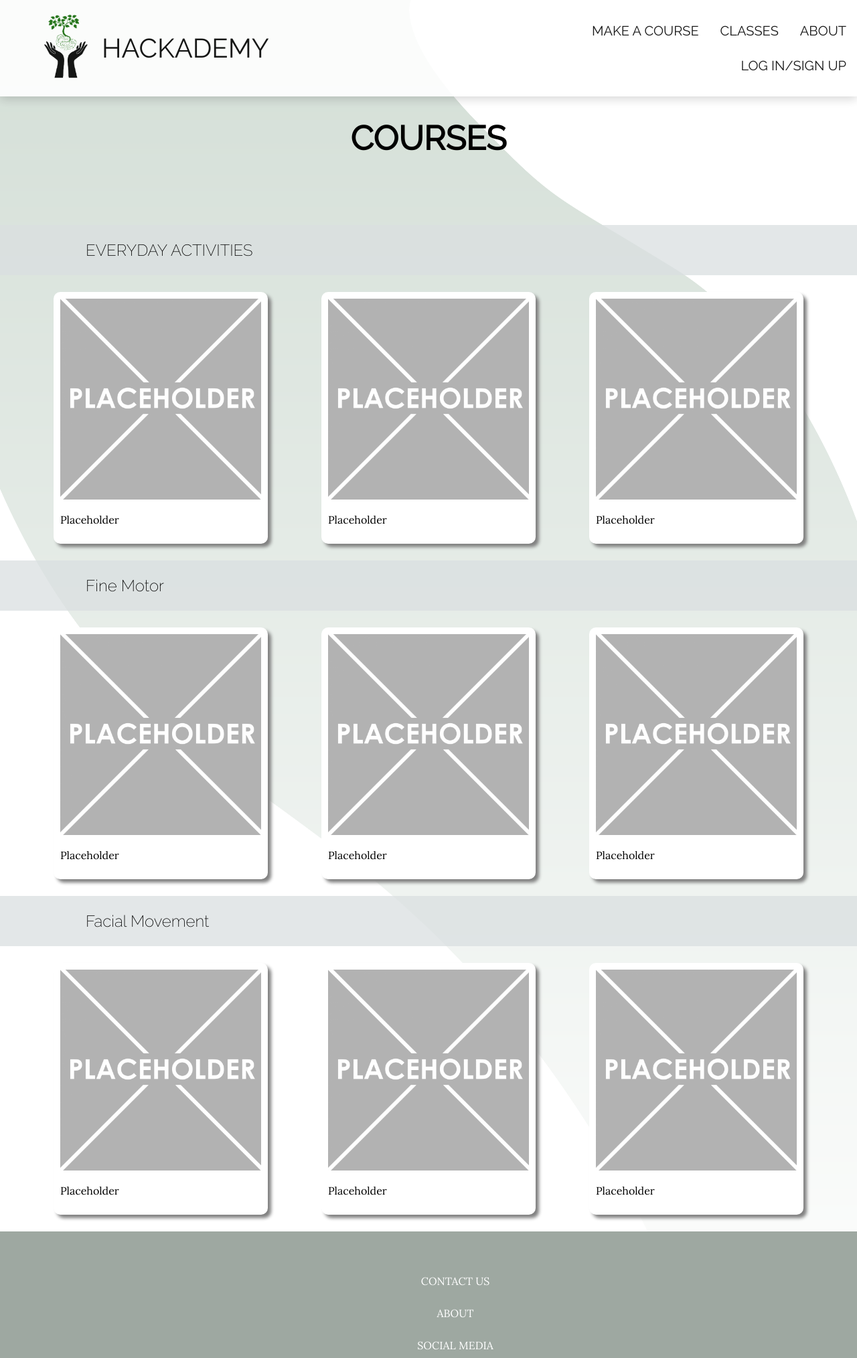
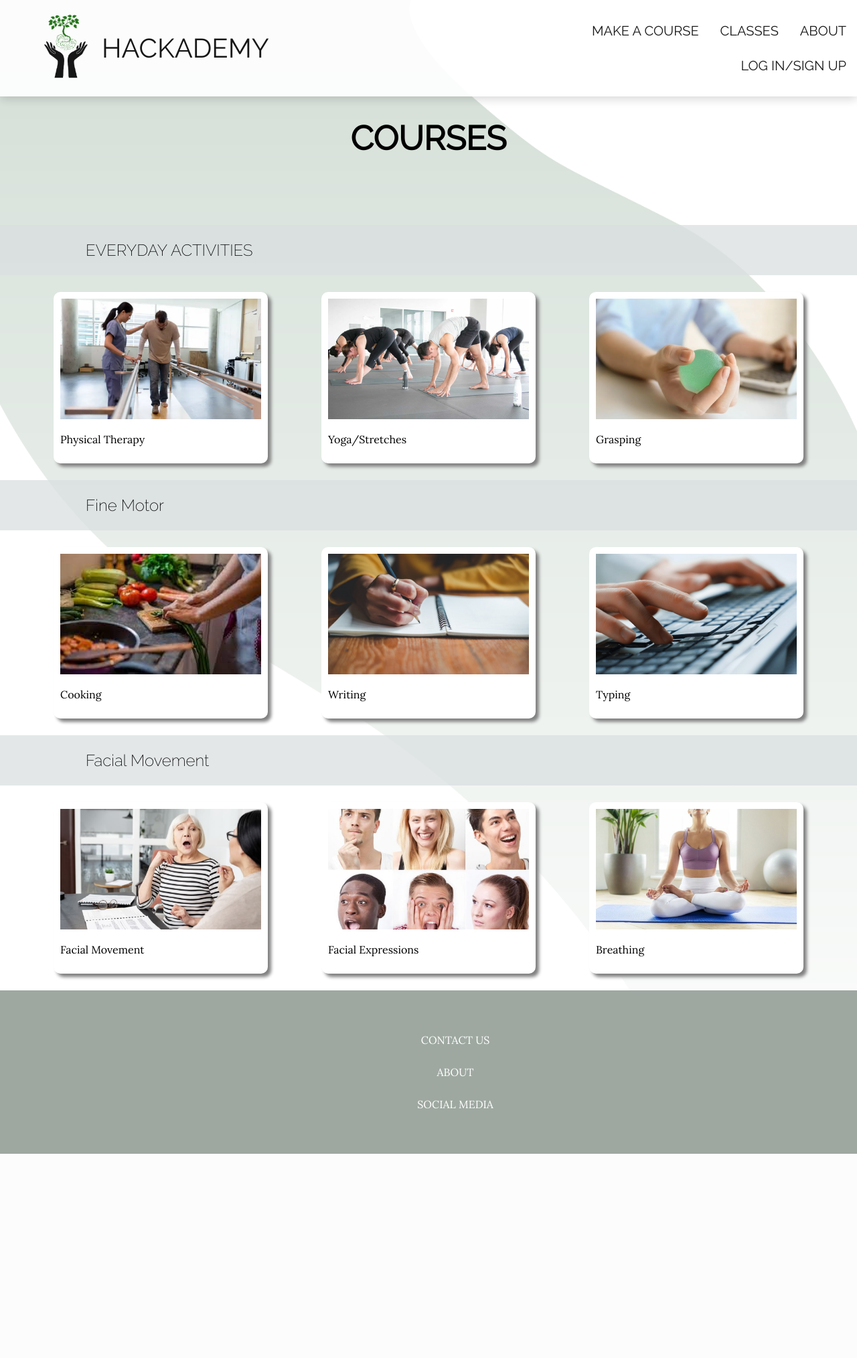
Before and after one commit to MaElisa/hackademy, a Flask app: template templates/classes.html in a window 1280 px wide. Shown: the top 2028 px of the page at 67% size. After the commit the page ends 1723 px from the top, so only its background shows below. Run offline with Flask 2, Linux system fonts and the light colour scheme; the template is opened without the code that fills it, so the values that code supplies are empty.

Commit message:
added images and course title

```diff
--- a/templates/classes.html
+++ b/templates/classes.html
@@ -12,7 +12,7 @@
   <body id='classes-body'>
     <navbar>
       <ul id='logo-menu'>
-        <li id='logo-list'><a href=""><img id='logo' src='../static/images/Logo.png'></a></li>
+        <li id='logo-list'><a href="home.html"><img id='logo' src='../static/images/Logo.png'></a></li>
         <li id='hackademy'>HACKADEMY</li>
       </ul>
       <ul id='menu-items'>
@@ -30,16 +30,16 @@
         <div id='header2'><h2>EVERYDAY ACTIVITIES</h2></div>
         <div class='class-collection'>
           <div class='class'>
-            <img src='../static/images/img-holder.png'>
-            <p> Placeholder </p>
+            <img src='../static/images/physical-therapy.png'>
+            <p> Physical Therapy </p>
           </div>
           <div class='class'>
-            <img src='../static/images/img-holder.png'>
-            <p> Placeholder </p>
+            <img src='../static/images/yoga.png'>
+            <p> Yoga/Stretches </p>
           </div>
           <div class='class'>
-            <img src='../static/images/img-holder.png'>
-            <p> Placeholder </p>
+            <img src='../static/images/grasping.png'>
+            <p> Grasping </p>
           </div>
           </div>
       </div>
@@ -47,16 +47,16 @@
       <div id='header2'><h2>Fine Motor</h2></div>
         <div class='class-collection'>
           <div class='class'>
-            <img src='../static/images/img-holder.png'>
-            <p> Placeholder </p>
+            <img src='../static/images/cooking.png'>
+            <p> Cooking </p>
           </div>
           <div class='class'>
-            <img src='../static/images/img-holder.png'>
-            <p> Placeholder </p>
+            <img src='../static/images/writing.png'>
+            <p> Writing </p>
           </div>
           <div class='class'>
-            <img src='../static/images/img-holder.png'>
-            <p> Placeholder </p>
+            <img src='../static/images/typing.png'>
+            <p> Typing </p>
           </div>
         </div>
       </div>
@@ -64,16 +64,16 @@
         <div id='header2'><h2>Facial Movement</h2></div>
         <div class='class-collection'>
           <div class='class'>
-            <img src='../static/images/img-holder.png'>
-            <p> Placeholder </p>
+            <img src='../static/images/speaking.png'>
+            <p> Facial Movement </p>
           </div>
           <div class='class'>
-            <img src='../static/images/img-holder.png'>
-            <p> Placeholder </p>
+            <img src='../static/images/facial-expressions.png'>
+            <p> Facial Expressions </p>
           </div>
           <div class='class'>
-            <img src='../static/images/img-holder.png'>
-            <p> Placeholder </p>
+            <img src='../static/images/breathing.png'>
+            <p> Breathing </p>
           </div>
         </div>
       </div>
--- a/templates/home.html
+++ b/templates/home.html
@@ -11,12 +11,12 @@
   <body id='home-body'>
     <navbar>
       <ul id='logo-menu'>
-        <li id='logo-list'><a href=""><img id='logo' src='../static/images/Logo.png'></a></li>
+        <li id='logo-list'><a href="home.html"><img id='logo' src='../static/images/Logo.png'></a></li>
         <li id='hackademy'>HACKADEMY</li>
       </ul>
       <ul id='menu-items'>
         <li><a href="">MAKE A COURSE</a></li>
-        <li><a href="">CLASSES</a></li>
+        <li><a href="classes.html">CLASSES</a></li>
         <li><a href="">ABOUT</a></li>
         <li><a href="">LOG IN/SIGN UP</a></li>
       </ul>
```
Also changed, not shown: static/images/breathing.png (added), static/images/cooking.png (added), static/images/facial-expressions.png (added), static/images/grasping.png (added), static/images/physical-therapy.png (added), static/images/speaking.png (added), static/images/typing.png (added), static/images/writing.png (added), static/images/yoga.png (added), 2 other files.
